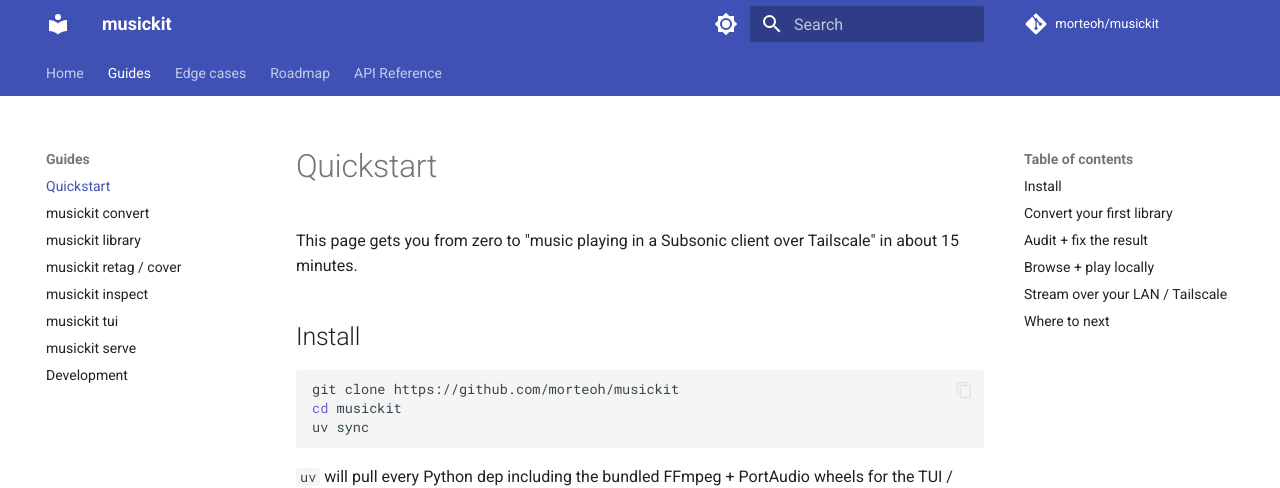
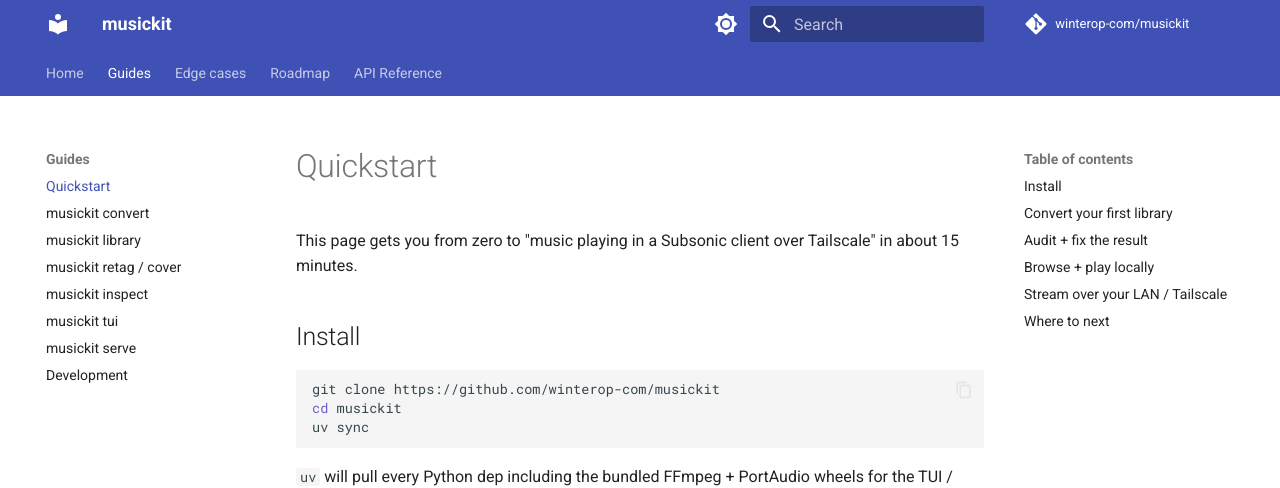
Before and after one commit to winterop-com/musickit, an MkDocs documentation site: the page built from docs/guides/quickstart.md, in a window 1280 px wide and 900 px high. Shown: the top 488 px of the window. Built offline with MkDocs 1.6.1 and Material for MkDocs 9.7.7, drawn with Linux system fonts in a browser that asks for light colours; comment, search, counter and statistics services are not loaded.

Commit message:
docs: point repo URLs at winterop-com/musickit

````diff
--- a/docs/guides/quickstart.md
+++ b/docs/guides/quickstart.md
@@ -5,7 +5,7 @@ This page gets you from zero to "music playing in a Subsonic client over Tailsca
 ## Install
 
 ```bash
-git clone https://github.com/morteoh/musickit
+git clone https://github.com/winterop-com/musickit
 cd musickit
 uv sync
 ```
--- a/mkdocs.yml
+++ b/mkdocs.yml
@@ -1,8 +1,8 @@
 site_name: musickit
 site_description: Convert messy audio rips into a clean tagged library; play locally or stream over Tailscale via a Subsonic-compatible server.
-site_url: https://morteoh.github.io/musickit
-repo_url: https://github.com/morteoh/musickit
-repo_name: morteoh/musickit
+site_url: https://winterop-com.github.io/musickit
+repo_url: https://github.com/winterop-com/musickit
+repo_name: winterop-com/musickit
 
 theme:
   name: material
````
Also changed, not shown: docs/guides/development.md (+1 -1 lines).
